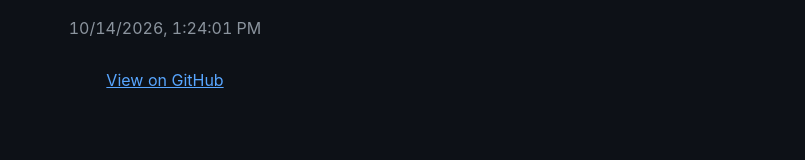
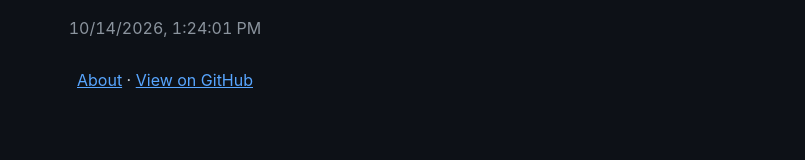
Before and after one commit to psteen-coder/hello-web, a website: page index.html in a window 1280 px wide. Shown: the part 387-547 px from the top of the page, without its empty margins (475-1280 px from the left). Drawn offline with Linux system fonts and the light colour scheme.

Commit message:
Link the About page from index.html
Refs psteen-coder/work-queue#11

```diff
--- a/index.html
+++ b/index.html
@@ -23,6 +23,7 @@
     <h1>Hello, world</h1>
     <p><time id="now" class="clock"></time></p>
     <p>
+      <a href="about.html">About</a> &middot;
       <a href="https://github.com/psteen-coder/hello-web">View on GitHub</a>
     </p>
     <footer>
```
